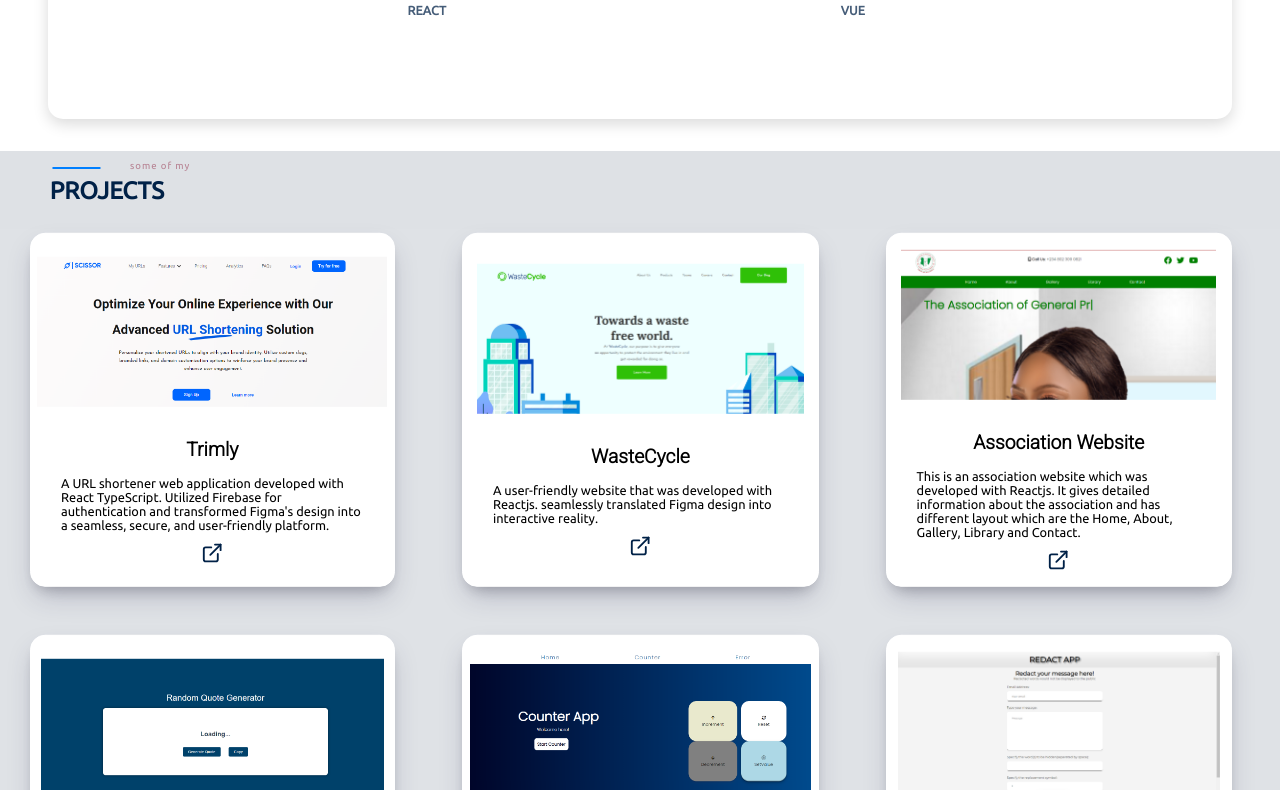
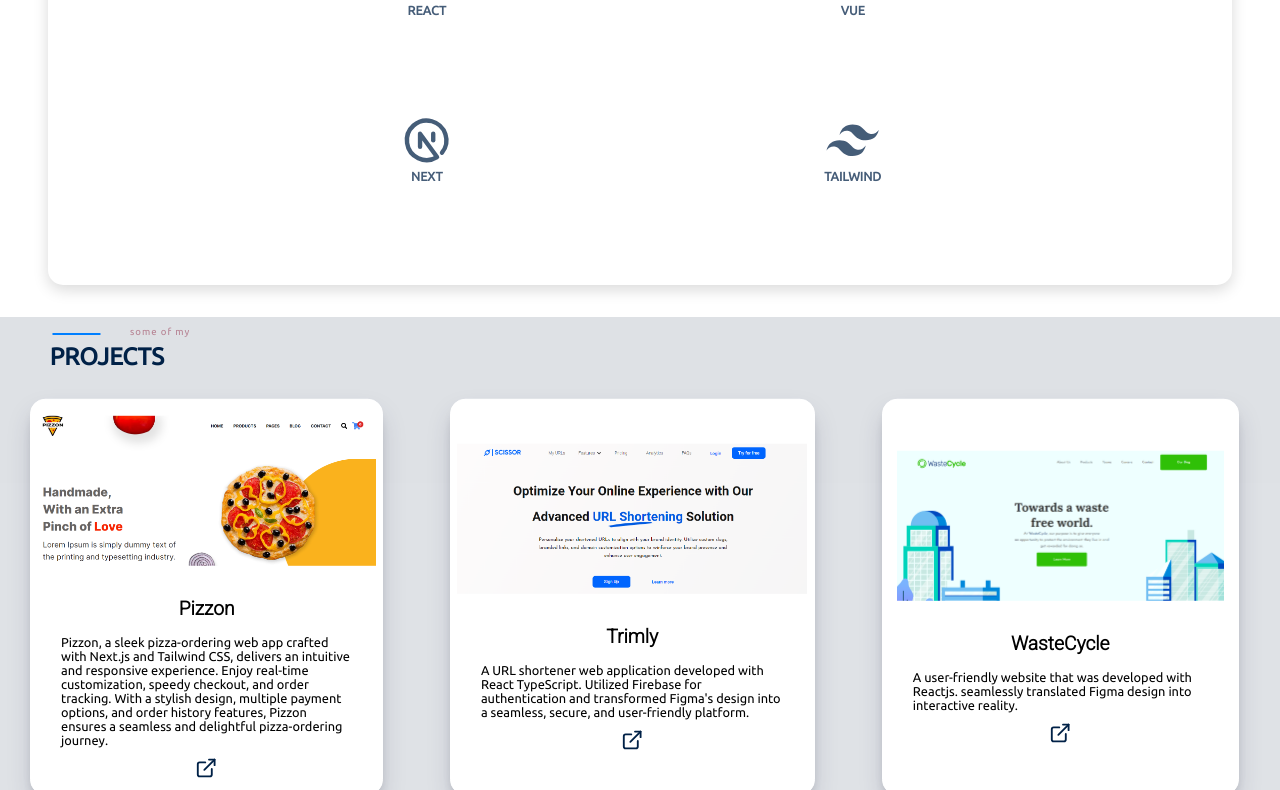
Before and after one commit to Ola-ykay/my-portfolio, a React (Vite) app: page / in a window 1280 px wide. Shown: the part 1550-2340 px from the top of the page. Built offline with nearby package versions, Linux system fonts and the light colour scheme.

Commit message:
Updated skills and projects

```diff
--- a/src/Components/Projects.jsx
+++ b/src/Components/Projects.jsx
@@ -25,13 +25,27 @@
              transition={{ staggerChildren: 0.5,
         type: "spring",
         bounce: 0.6,}}>
-      <img src='/trimly.png' alt='' />
-        <h3>Trimly</h3>
-      <p>A URL shortener web application developed with React TypeScript. Utilized Firebase for authentication and transformed Figma's design into a seamless, secure, and user-friendly platform.</p>
-        <a href='https://trimly.vercel.app/' className='project-link'>
+      <img src='/pizzon.png' alt='' />
+        <h3>Pizzon</h3>
+      <p>Pizzon, a sleek pizza-ordering web app crafted with Next.js and Tailwind CSS, delivers an intuitive and responsive experience. Enjoy real-time customization, speedy checkout, and order tracking. With a stylish design, multiple payment options, and order history features, Pizzon ensures a seamless and delightful pizza-ordering journey.</p>
+        <a href='https://pizza-ordering-app-ola-ykay.vercel.app/' className='project-link'>
           <FiExternalLink />
         </a>
       </motion.div>
+
+        <motion.div className='project-cont'
+          initial={{y:80}}
+        whileInView={{y:0}}
+        transition={{ staggerChildren: 0.5,
+          type: "spring",
+          bounce: 0.6,}}>
+        <img src='/trimly.png' alt='' />
+          <h3>Trimly</h3>
+        <p>A URL shortener web application developed with React TypeScript. Utilized Firebase for authentication and transformed Figma's design into a seamless, secure, and user-friendly platform.</p>
+          <a href='https://trimly.vercel.app/' className='project-link'>
+            <FiExternalLink />
+          </a>
+        </motion.div>
 
  <motion.div className='project-cont'
         initial={{y:80}}
--- a/src/Components/Skills.jsx
+++ b/src/Components/Skills.jsx
@@ -1,6 +1,7 @@
 import React from "react";
 import { FaHtml5, FaCss3Alt, FaVuejs, FaReact, FaGitAlt } from "react-icons/fa";
-import { TbBrandJavascript } from 'react-icons/tb';
+import { TbBrandJavascript, TbBrandNextjs } from 'react-icons/tb';
+import { SiTailwindcss } from "react-icons/si";
 import '../Styles/Skills.css';
 import { motion } from "framer-motion";
 
@@ -74,6 +75,22 @@
         <FaVuejs  size='4.2rem'/>
             <p>VUE</p>
         </motion.div>
+
+          <motion.div className='skill-logo' initial={{ opacity: 0, scale: 0.2 }}
+            whileInView={{ opacity: 1, scale: 1 }}
+            viewport={{ once: false }}
+            transition={{ duration: 1, ease: "easeOut" }}>
+          <TbBrandNextjs  size='4.2rem'/>
+              <p>NEXT</p>
+          </motion.div>
+
+          <motion.div className='skill-logo' initial={{ opacity: 0, scale: 0.2 }}
+            whileInView={{ opacity: 1, scale: 1 }}
+            viewport={{ once: false }}
+            transition={{ duration: 1, ease: "easeOut" }}>
+          <SiTailwindcss  size='4.2rem'/>
+              <p>TAILWIND</p>
+          </motion.div>
  </div>
       </section>
     </div>
```
Also changed, not shown: public/nextjs.png (added), public/pizzon.png (added).
